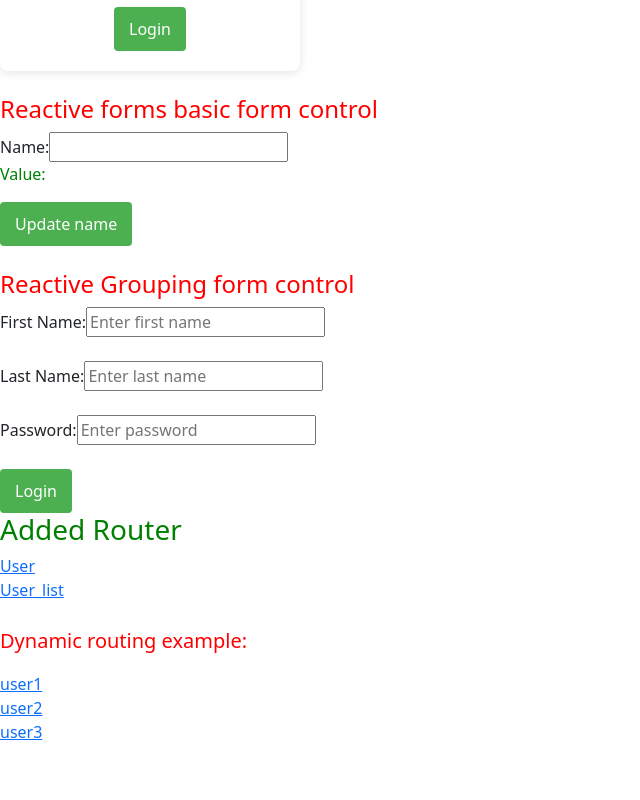
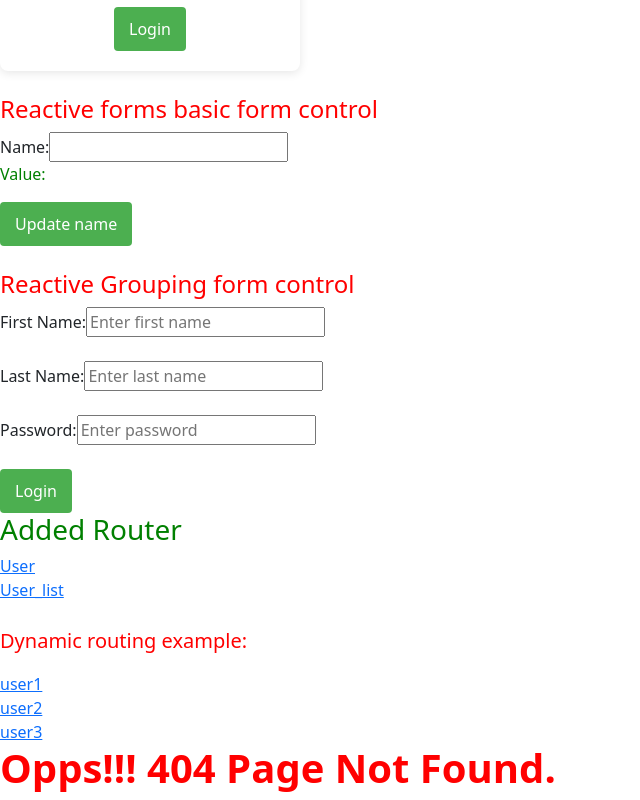
Before and after one commit to Sufiyan33/Learning-Angular, an Angular app in the folder Angular-Advance/advance/: page / in a window 1280 px wide. Shown: the part 1036-1836 px from the top of the page, without its empty margins (0-640 px from the left). Before the commit the page ends 1780 px from the top, so only its background shows below. Built offline with nearby package versions, Linux system fonts and the light colour scheme.

Commit message:
Displaying 404 page

```diff
--- a/Angular-Advance/advance/src/app/app.component.ts
+++ b/Angular-Advance/advance/src/app/app.component.ts
@@ -7,12 +7,13 @@ import { ReactiveFormsModule } from '@angular/forms';
 import { FormControl, FormGroup, Validator } from '@angular/forms';
 import { UsdToInrPipe } from './pipes/usd-to-inr.pipe';
 import { RouterLink } from '@angular/router';
+import { NoPageFoundComponent } from './no-page-found/no-page-found.component';
 
 @Component({
   selector: 'app-root',
   standalone: true,
   imports: [RouterOutlet, RedElementDirective, FormsModule, CommonModule,
-    ReactiveFormsModule, UsdToInrPipe, RouterLink],
+    ReactiveFormsModule, UsdToInrPipe, RouterLink, NoPageFoundComponent],
   templateUrl: './app.component.html',
   styleUrl: './app.component.scss'
 })
--- a/Angular-Advance/advance/src/app/app.routes.ts
+++ b/Angular-Advance/advance/src/app/app.routes.ts
@@ -1,6 +1,7 @@
 import { Routes } from '@angular/router';
 import { UserComponent } from './user/user.component';
 import { UserListComponent } from './user-list/user-list.component';
+import { NoPageFoundComponent } from './no-page-found/no-page-found.component';
 
 export const routes: Routes = [
     {
@@ -10,5 +11,9 @@ export const routes: Routes = [
     {
         path: 'user-list',
         component: UserListComponent
+    },
+    {
+        path: '**',
+        component: NoPageFoundComponent
     }
 ];
--- a/Angular-Advance/advance/src/app/no-page-found/no-page-found.component.html
+++ b/Angular-Advance/advance/src/app/no-page-found/no-page-found.component.html
@@ -1 +1 @@
-<p>no-page-found works!</p>
+<h1 style="color: red; font-weight: bold;">Opps!!! 404 Page Not Found.</h1>
```
